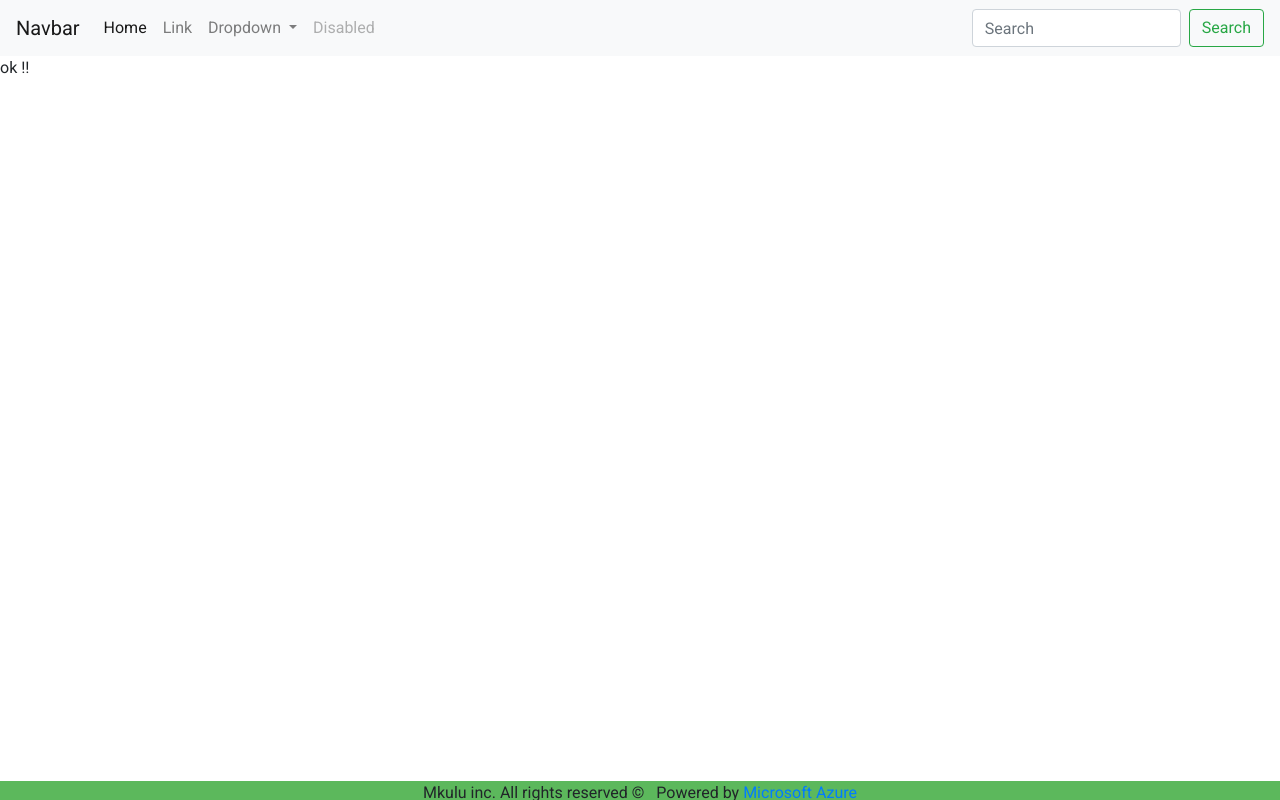
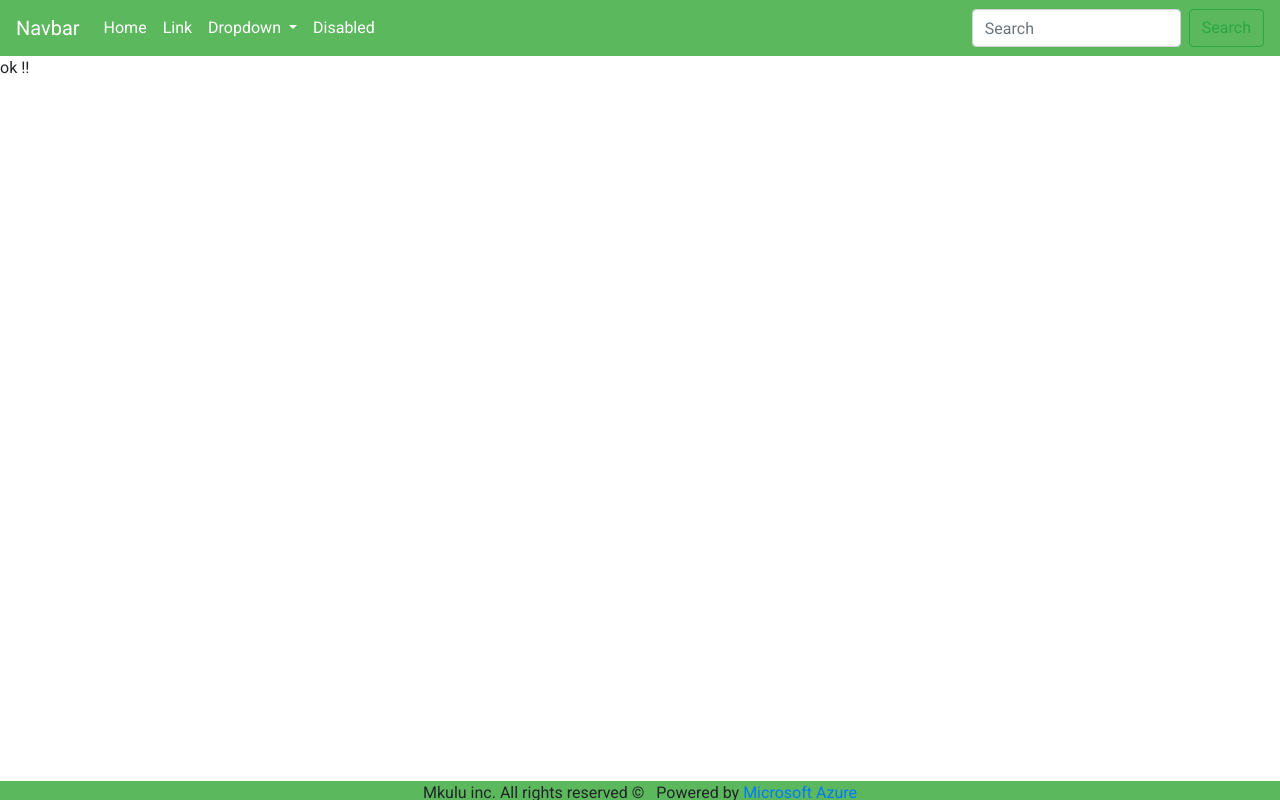
Before and after one commit to Mwiku/MwVotesGui, an Angular app: page / in a window 1280 px wide. Built offline with nearby package versions, Linux system fonts and the light colour scheme.

Commit message:
Add navbar theme colors

```diff
--- a/src/app/components/navbar/navbar.component.css
+++ b/src/app/components/navbar/navbar.component.css
@@ -0,0 +1,21 @@
+.bg-light {
+
+  background-color: #5cb85c !important;
+
+}
+
+.navbar-light .navbar-brand {
+  color: #fff;
+}
+
+.navbar-light .navbar-brand:hover {
+  color: #d7ddd7;
+}
+
+.navbar-light .navbar-nav .nav-link {
+  color: #fff;
+}
+
+.navbar-light .navbar-nav .nav-link:hover {
+  color:#d7ddd7 ;
+}
--- a/src/app/components/navbar/navbar.component.ts
+++ b/src/app/components/navbar/navbar.component.ts
@@ -4,7 +4,7 @@ import { NavbarService } from '../../services/navbar.service';
 @Component({
   selector: 'app-navbar',
   templateUrl: './navbar.component.html',
-  styleUrls: []
+  styleUrls: ['navbar.component.css']
 })
 export class NavbarComponent implements OnInit {
 
```
